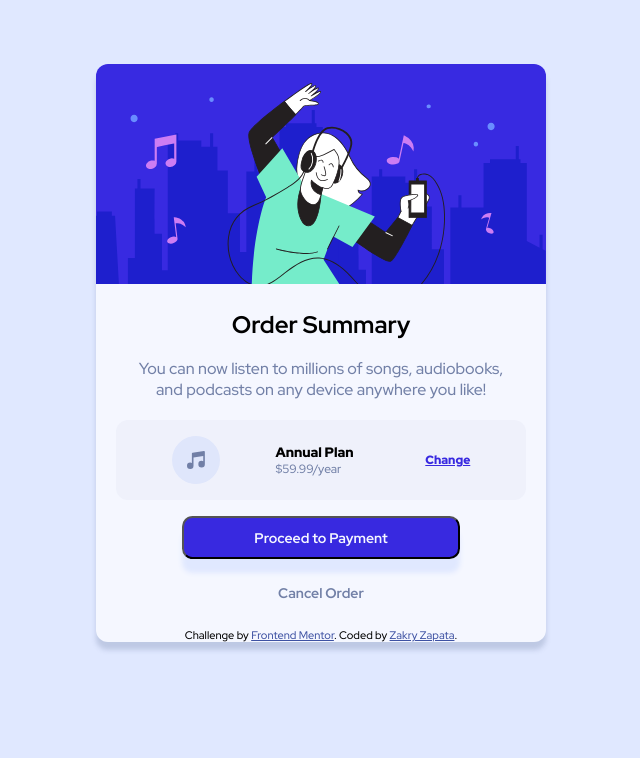
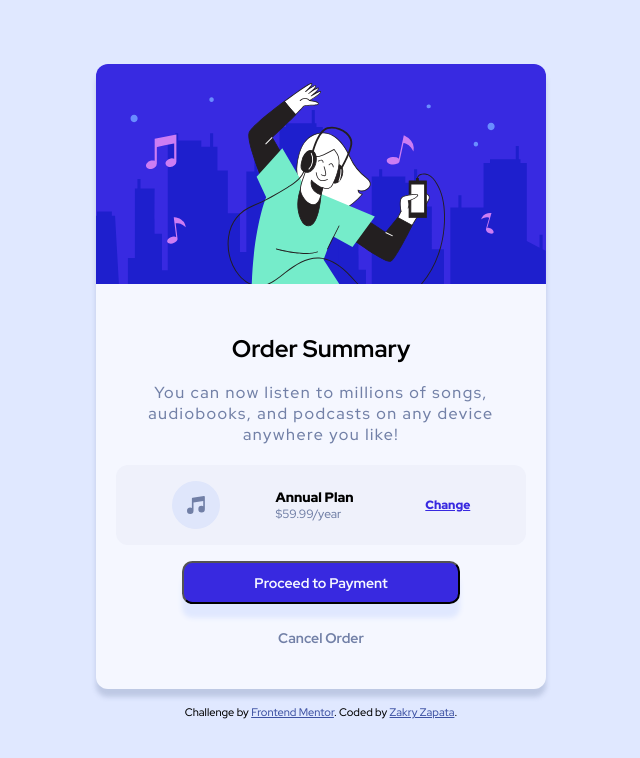
Before and after one commit to ZZapata711/OrderSummary, a plain HTML site: page index.html in a window 1280 px wide. Shown: the whole page, without its empty margins (319-959 px from the left). Drawn offline with Linux system fonts and the light colour scheme.

Commit message:
fixed some margin issues

```diff
--- a/index.html
+++ b/index.html
@@ -45,11 +45,10 @@
       <button class="proceed">Proceed to Payment</button>
       <button class="cancel">Cancel Order</button>
     </div>
-
-    <div class="attribution">
-      Challenge by <a href="https://www.frontendmentor.io?ref=challenge" target="_blank">Frontend Mentor</a>.
-      Coded by <a href="#">Zakry Zapata</a>.
-    </div>
+  </div>
+  <div class="attribution">
+    Challenge by <a href="https://www.frontendmentor.io?ref=challenge" target="_blank">Frontend Mentor</a>.
+    Coded by <a href="#">Zakry Zapata</a>.
   </div>
 </body>
 
--- a/style.css
+++ b/style.css
@@ -42,6 +42,7 @@ body{
     justify-content: center;
     text-align: center;
     padding: 1.25em;
+    margin-top: 1.5em;
 }
 
 .main h2{
@@ -54,6 +55,7 @@ body{
     padding-right: 1.25em;
     color: var(--desat-blue);
     font-size: 16px;
+    letter-spacing: 1.5px;
 }
 
 .price{
@@ -108,7 +110,7 @@ button {
     display: flex;
     flex-direction: column;
     margin-top: 1em;
-    margin-bottom: 1em;
+    margin-bottom: 2em;
     max-width: 100%;
     margin-left: auto;
     margin-right: auto;
```
